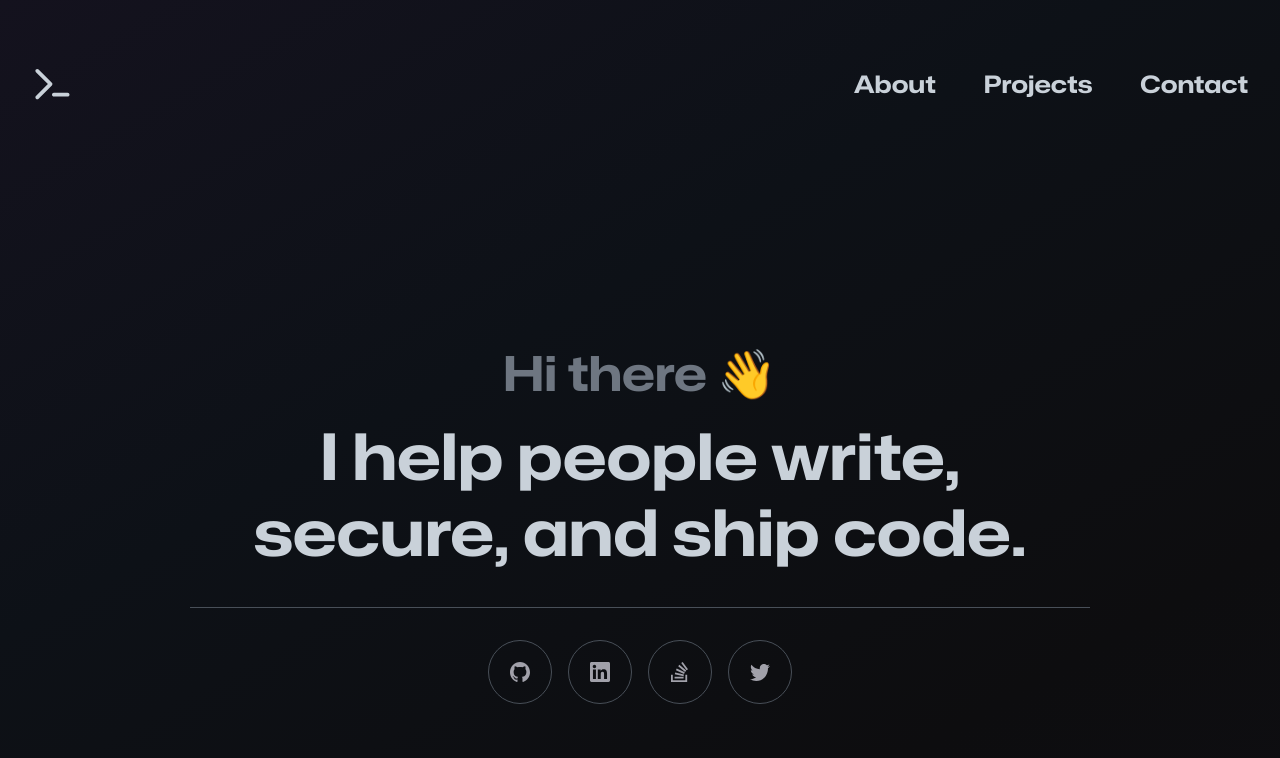
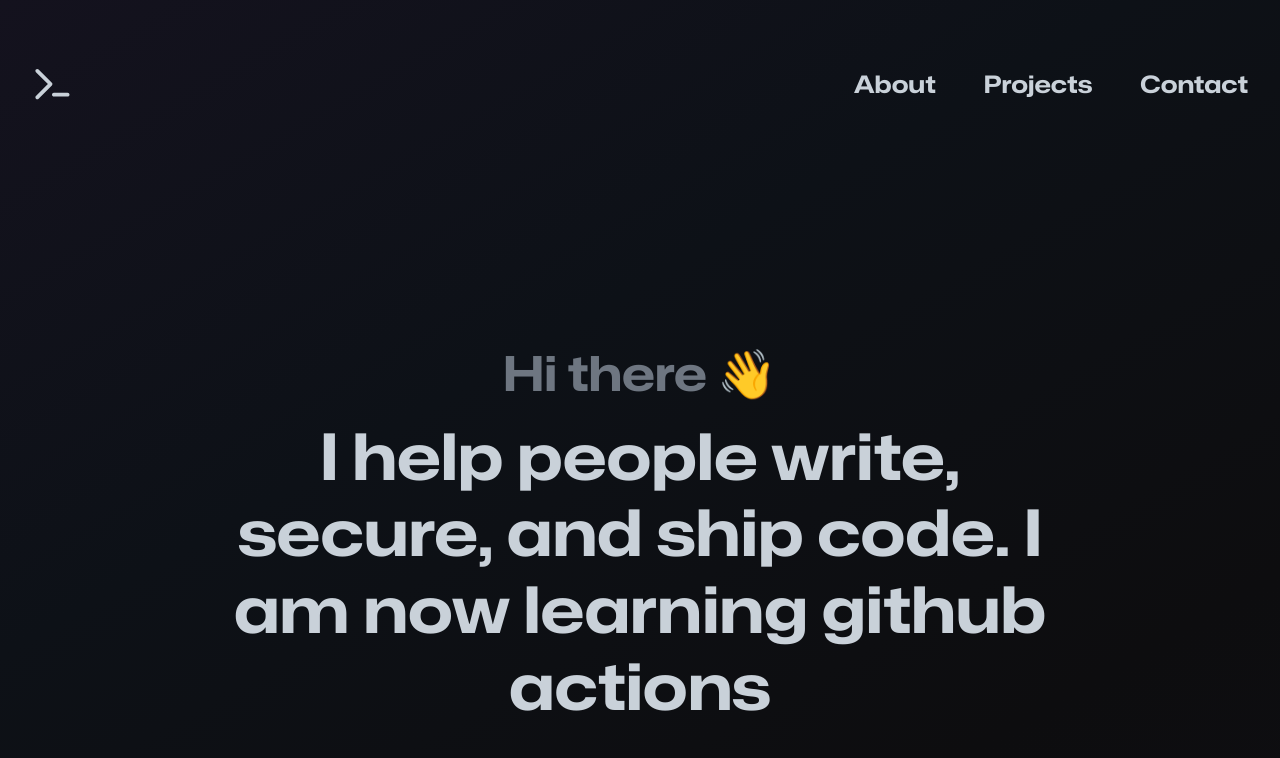
Before and after one commit to SunilDSK/codespaces-actions-playground, a plain HTML site: page src/index.html in a window 1280 px wide. Shown: the top 758 px of the page. Drawn offline with Linux system fonts and the light colour scheme.

Commit message:
Update index file

```diff
--- a/src/index.html
+++ b/src/index.html
@@ -33,7 +33,7 @@
       <h2 class="mb-1 faded">
         Hi there <span role="img" alt="waving hand emoji">👋</span>
       </h2>
-      <h1>I help people write, secure, and ship code.</h1>
+      <h1>I help people write, secure, and ship code. I am now learning github actions</h1>
 
       <!-- Social Icons -->
       <div class="social-icons">
```
